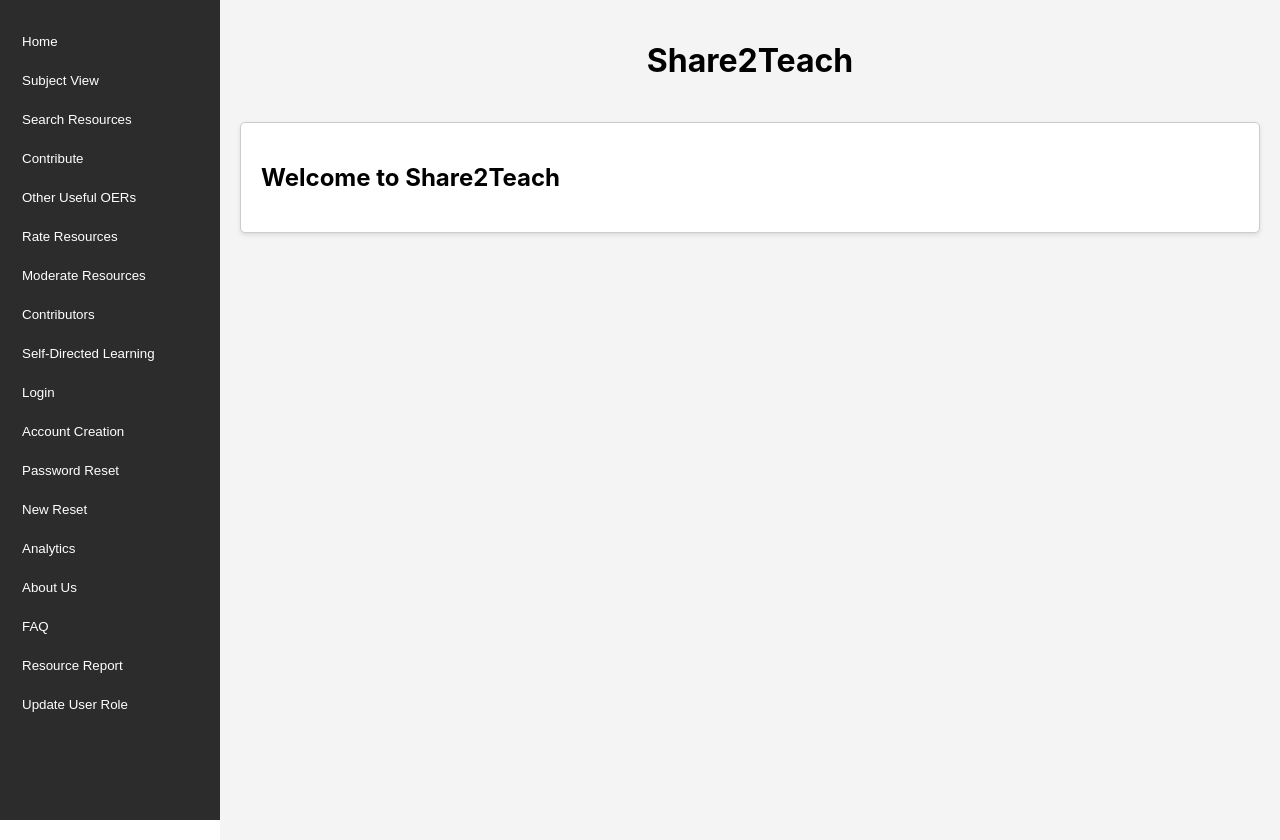
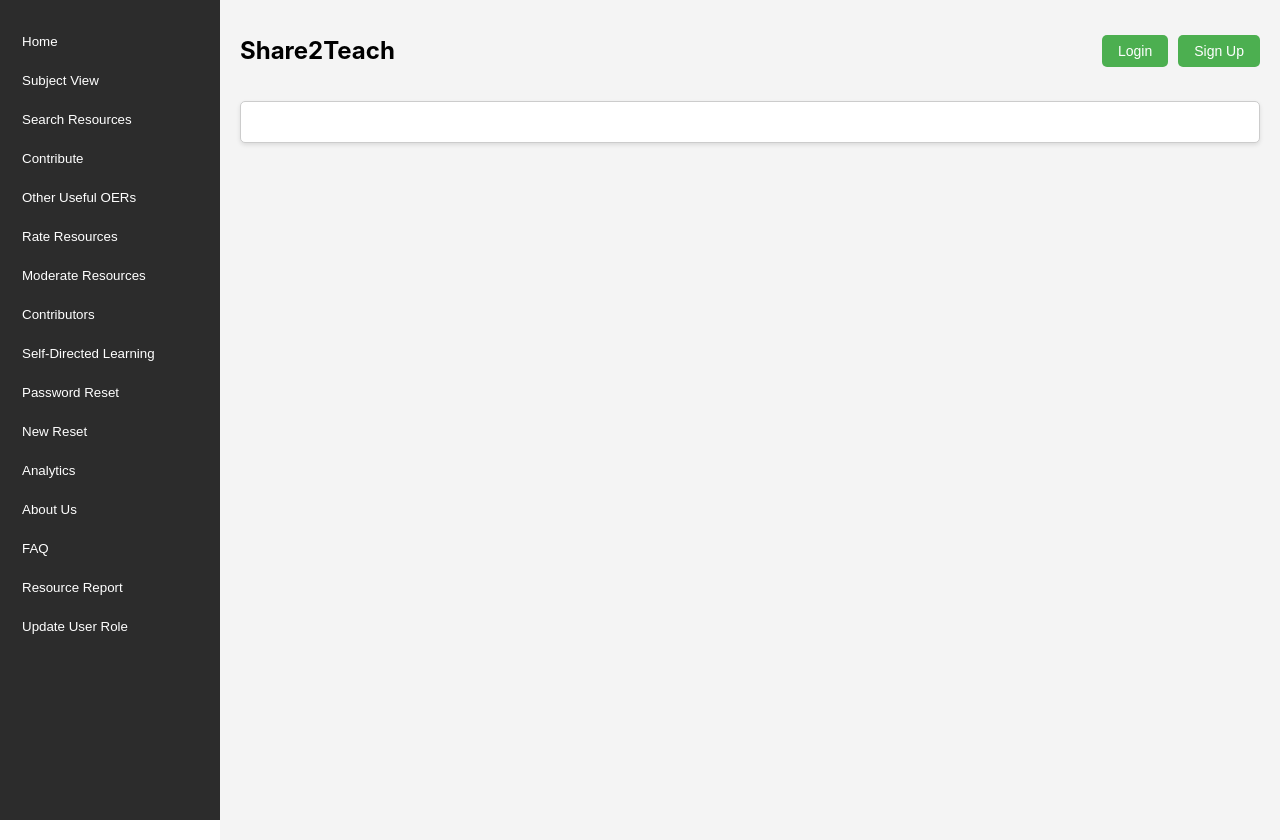
Before and after one commit to TS29TR21/Front-end, a React (Create React App) app in the folder frontend-bananaboat/: page / in a window 1280 px wide. Built offline with nearby package versions, Linux system fonts and the light colour scheme.

Commit message:
Update home.js

```diff
--- a/frontend-bananaboat/src/components/home.js
+++ b/frontend-bananaboat/src/components/home.js
@@ -28,6 +28,8 @@ const Home = () => {
 
   const renderSectionContent = () => {
     switch (activeSection) {
+      case "/":
+        return <h2>Welcome to Share2Teach</h2>;
       case "subject-view":
         return <SubjectView />;
       case "resource-search":
@@ -62,12 +64,6 @@ const Home = () => {
         return <ResourceReport />;
       case "update-user-role":
         return <UpdateUserRole />;
-      default:
-        return (
-          <>
-            <h2>Welcome to Share2Teach</h2>
-          </>
-        );
     }
   };
 
@@ -145,22 +141,7 @@ const Home = () => {
               >
                 Self-Directed Learning
               </button>
-            </li>
-            <li style={styles.sidebarListItem}>
-              <button
-                style={styles.link}
-                onClick={() => setActiveSection("login")}
-              >
-                Login
-              </button>
-            </li>
-            <li style={styles.sidebarListItem}>
-              <button
-                style={styles.link}
-                onClick={() => setActiveSection("register")}
-              >
-                Account Creation
-              </button>
+
             </li>
             <li style={styles.sidebarListItem}>
               <button
@@ -225,7 +206,21 @@ const Home = () => {
       {/* Main Content */}
       <main style={styles.mainContent}>
         <header style={styles.header}>
-          <h1>Share2Teach</h1>
+          <h1 style={styles.logo}>Share2Teach</h1>
+          <div style={styles.authButtons}>
+            <button
+              style={styles.authButton}
+              onClick={() => setActiveSection("login")}
+            >
+              Login
+            </button>
+            <button
+              style={styles.authButton}
+              onClick={() => setActiveSection("register")}
+            >
+              Sign Up
+            </button>
+          </div>
         </header>
 
         <section style={styles.banner}>
@@ -279,8 +274,33 @@ const styles = {
     transition: "background-color 0.3s, transform 0.3s",       // Standard property
   },
   header: {
-    textAlign: "center",
+    display: "flex",
+    justifyContent: "space-between",
+    alignItems: "center",
     paddingBottom: "20px",
+  },
+  logo: {
+    fontSize: "24px",
+    fontWeight: "bold",
+  },
+  authButtons: {
+    display: "flex",
+    gap: "10px", // Space between buttons
+  },
+  authButton: {
+    padding: "8px 16px",
+    backgroundColor: "#4CAF50", // Button background color
+    color: "white",
+    border: "none",
+    borderRadius: "5px",
+    cursor: "pointer",
+    fontSize: "14px",
+    WebkitTransition: "background-color 0.3s", // Safari
+    MozTransition: "background-color 0.3s", // Firefox
+    transition: "background-color 0.3s", // Standard
+  },
+  authButtonHover: {
+    backgroundColor: "#45a049", // Button hover color
   },
   banner: {
     border: "1px solid #ccc",
```
